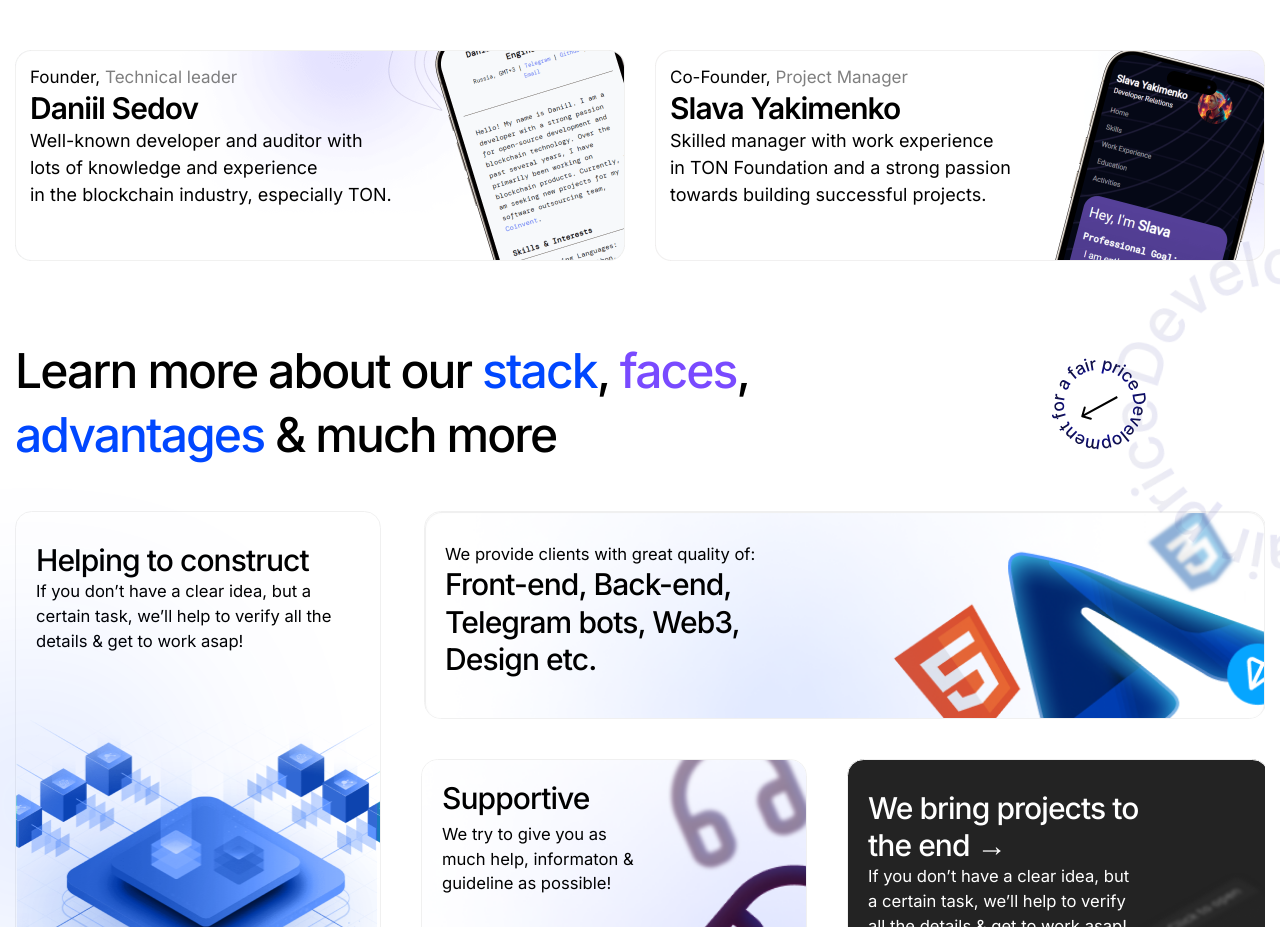
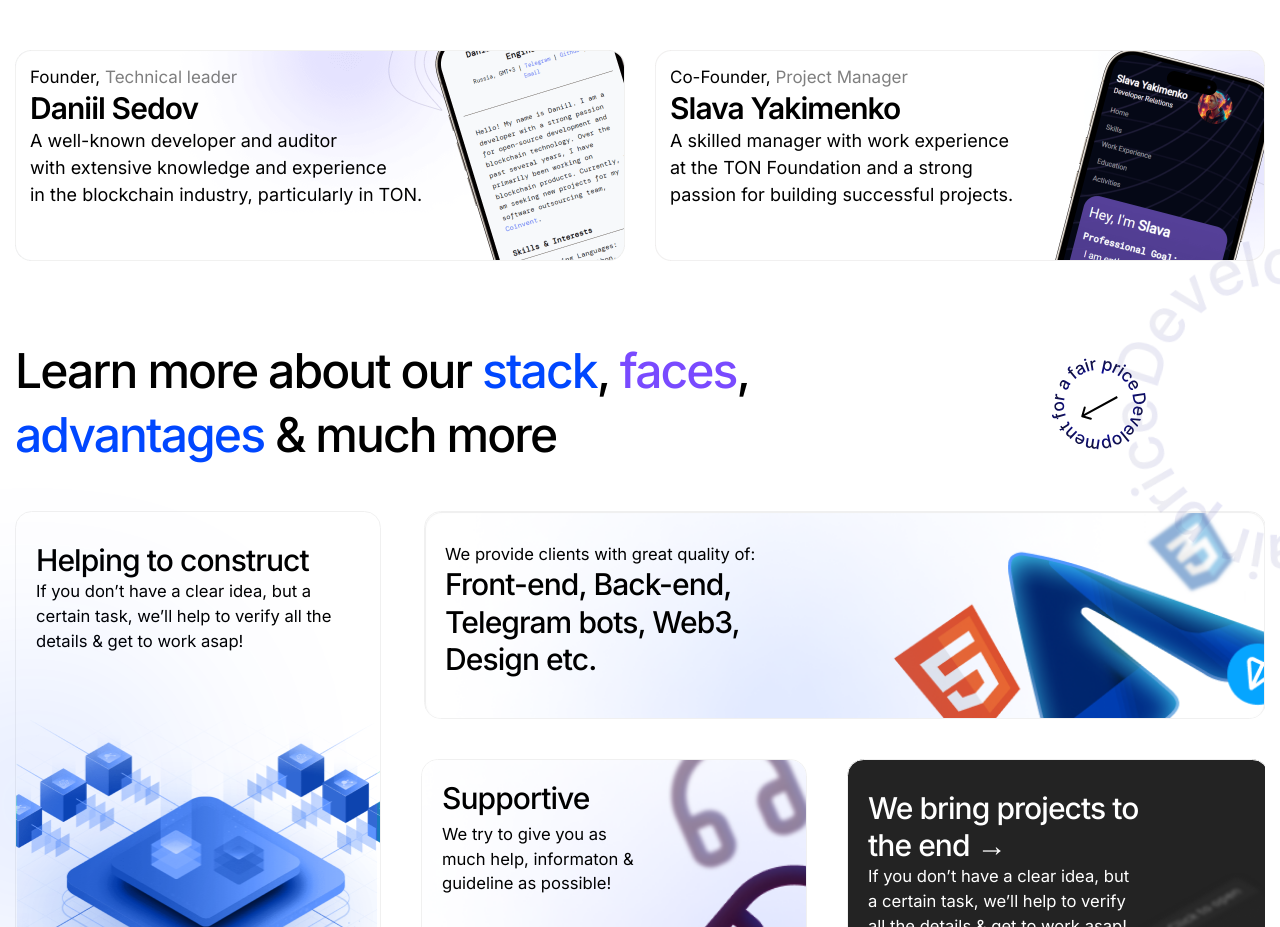
Before and after one commit to coinvent-solutions/website, a React (Vite) app: page / in a window 1280 px wide. Shown: the part 1100-2027 px from the top of the page. Built offline with nearby package versions, Linux system fonts and the light colour scheme; the HTML template or start-up script is replaced by a standard one.

Commit message:
fix grammar in people texts

```diff
--- a/src/components/People/People.tsx
+++ b/src/components/People/People.tsx
@@ -43,9 +43,10 @@ function People() {
                                 variants={textVariant()}
                                 className={styles.Info}
                             >
-                                Well-known developer and auditor with <br />
-                                lots of knowledge and experience <br />
-                                in the blockchain industry, especially TON.
+                                A well-known developer and auditor
+                                <br />
+                                with extensive knowledge and experience <br />
+                                in the blockchain industry, particularly in TON.
                             </motion.h1>
                         </div>
                     </motion.div>
@@ -78,9 +79,9 @@ function People() {
                                 variants={textVariant(0.5)}
                                 className={styles.Info}
                             >
-                                Skilled manager with work experience <br />
-                                in TON Foundation and a strong passion <br />
-                                towards building successful projects.
+                                A skilled manager with work experience <br />
+                                at the TON Foundation and a strong <br />
+                                passion for building successful projects.
                             </motion.h1>
                         </div>
                     </motion.div>
```
